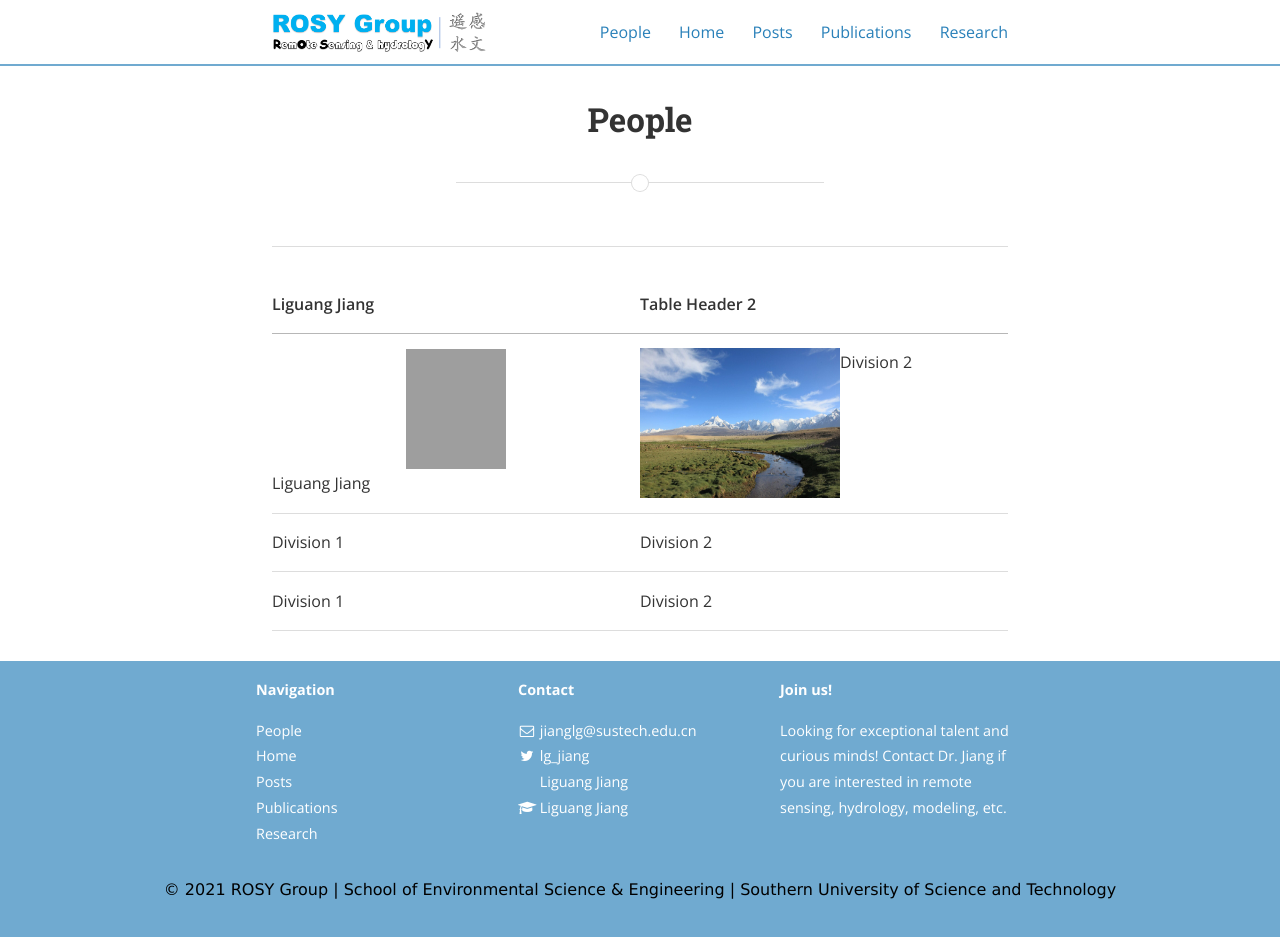
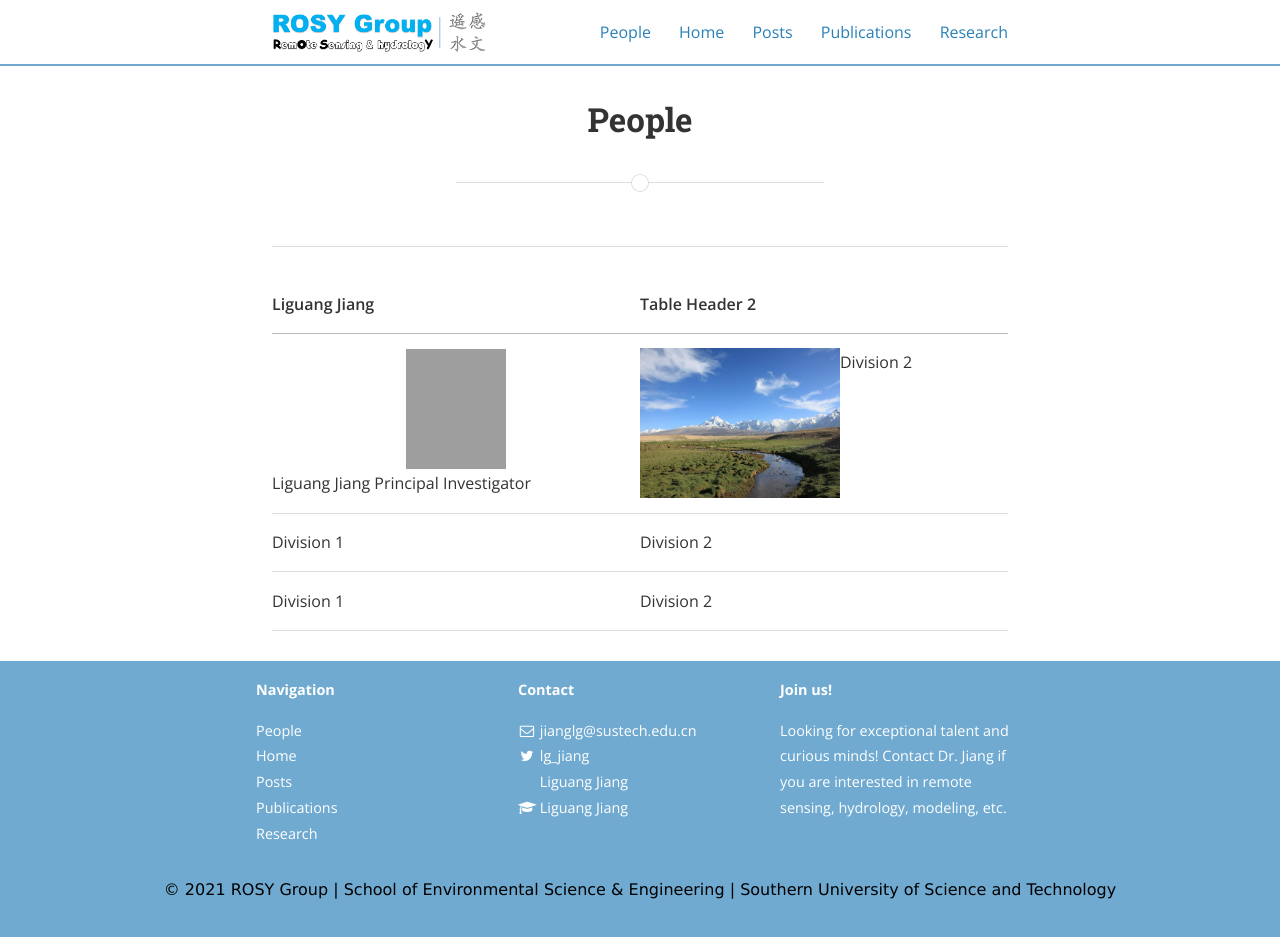
Before and after one commit to 12530/rshydro, a Jekyll site: the page built from People.md, in a window 1280 px wide and 937 px high, cut to the strip 0-937 px from the top of the window. Built offline with Jekyll 4.4.1, drawn with Linux system fonts in a browser that asks for light colours; nearby versions of some CDN libraries; grey boxes are pictures that could not be loaded.

Commit message:
Update People.md

```diff
--- a/People.md
+++ b/People.md
@@ -15,7 +15,7 @@ main_nav: true
   float: left;
   width: 50%;
   padding: 10px;
-  height: 300px; /* Should be removed. Only for demonstration */
+  /*height: 300px;  Should be removed. Only for demonstration */
 }
 
 /* Clear floats after the columns */
@@ -39,7 +39,7 @@ main_nav: true
     <th>Liguang Jiang</th><th>Table Header 2</th>
   </tr>
   <tr>
-    <td><img src="/assets/Liguang.jpg" style="width:100px;height:120px;"> Liguang Jiang </td>
+    <td><img src="/assets/Liguang.jpg" style="width:100px;height:120px;"> Liguang Jiang Principal Investigator</td>
     <td><img align="left" src="/assets/header_image.jpg" alt="alti-mission" style="width:200px;height:150px;"> Division 2</td>
   </tr>
   <tr class="even">
```
